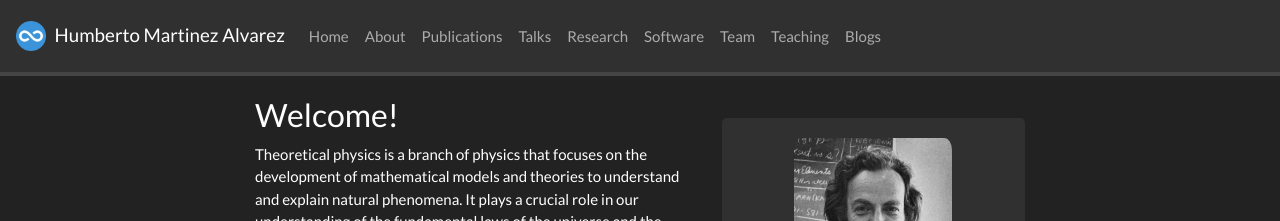
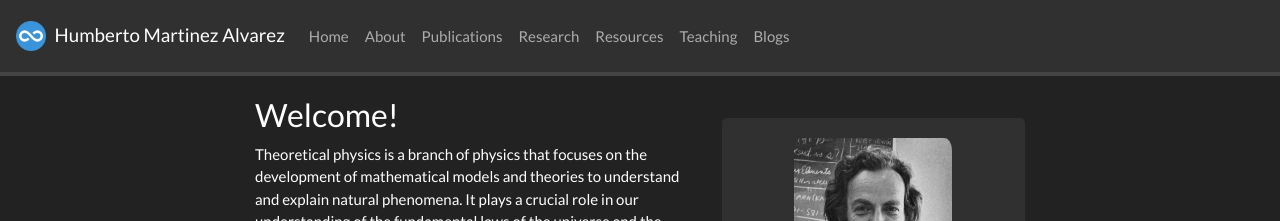
Before and after one commit to martinezach/martinezach.github.io, a Jekyll site: the page built from _pages/home.md, in a window 1280 px wide. Shown: the top 221 px of the page. Built offline with Jekyll 4.4.1, drawn with Linux system fonts in a browser that asks for light colours; nearby versions of some CDN libraries; a style sheet for code colours, icons or effects is not loaded.

Commit message:
Update _config.yml

```diff
--- a/_config.yml
+++ b/_config.yml
@@ -1,7 +1,7 @@
 # Site settings
 title: Humberto Martinez Alvarez
 email: humberto.martinezach@gmail.com
-description: Academic webpage of Humberto Martinez
+description: Academic webpage for Humberto Martinez Alvarez
 baseurl: ""
 url: "https://www.martinezach.github.io"
 
@@ -29,10 +29,8 @@ contact: >
 nav_pages:
   - name: about
   - name: publications
-  - name: talks
   - name: research
-  - name: software
-  - name: team
+  - name: resources
   - name: teaching
   - name: blogs
 
@@ -62,8 +60,8 @@ kramdown:
 plugins: ["jekyll/scholar"]
 
 scholar:
-  last_name: Doe
-  first_name: [John]
+  last_name: Martinez-Alvarez
+  first_name: [Humberto]
 
   style: citesty
   locale: en
```
